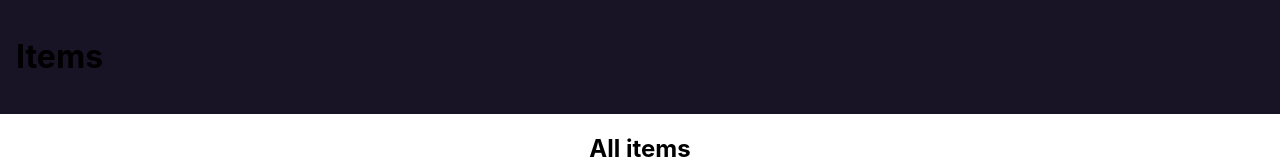
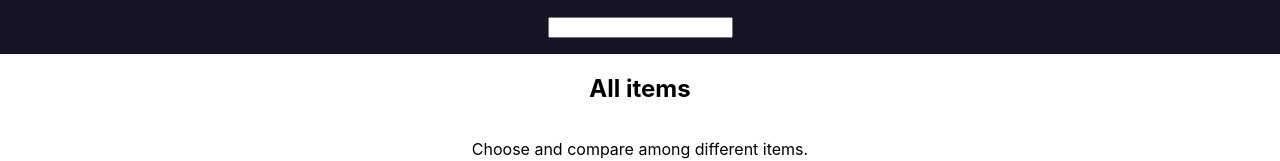
Before and after one commit to Wigglor/compare-site, a React (Create React App) app: page / in a window 1280 px wide. Shown: the top 161 px of the page. Built offline with nearby package versions, Linux system fonts and the light colour scheme.

Commit message:
Added remove logic to comparearea and input field in header

```diff
--- a/src/components/CompareCard/CompareCard.jsx
+++ b/src/components/CompareCard/CompareCard.jsx
@@ -22,6 +22,7 @@ const CompareCard = (props) => {
           key={item.id}
           name={item.name}
           price={item.price}
+          id={item.id}
           //   onRemove={cartItemRemoveHandler.bind(null, item.id)}
           //   onAdd={cartItemAddHandler.bind(null, item)}
         />
--- a/src/components/CompareCard/CompareItem.jsx
+++ b/src/components/CompareCard/CompareItem.jsx
@@ -1,7 +1,16 @@
 import styled from "styled-components";
 import { IoIosTrash } from "react-icons/io";
+import CompareContext from "../../store/compare-context";
+import { useContext } from "react";
 
 const CompareItem = (props) => {
+  const compareCtx = useContext(CompareContext);
+
+  const removeItem = (e) => {
+    console.log(e);
+    console.log(props);
+    compareCtx.removeItem(props.id);
+  };
   return (
     <CompareItemLi>
       <CompareItemLiInner>
@@ -10,7 +19,7 @@ const CompareItem = (props) => {
         <span>$ {props.id}</span>
       </CompareItemLiInner>
       <CompareItemLiInnerRemove>
-        <IoIosTrash />
+        <IoIosTrash onClick={removeItem} />
       </CompareItemLiInnerRemove>
     </CompareItemLi>
   );
@@ -20,6 +29,7 @@ export default CompareItem;
 
 const CompareItemLi = styled.li`
   background-color: #282c34;
+  // background-color: #da2c2c;
   list-style-type: none;
   color: #fff;
   padding: 1rem;
--- a/src/components/Layout/Header.jsx
+++ b/src/components/Layout/Header.jsx
@@ -2,10 +2,18 @@ import { Fragment } from "react";
 import styled from "styled-components";
 
 const Header = (props) => {
+  const submitInput = (e) => {
+    console.log(e.target.value);
+  };
   return (
     <Fragment>
       <Header_>
-        <h1>Items</h1>
+        <SearchArea>
+          {/* <searchArea> */}
+          <form action="/">
+            <input type="text" id="fname" name="fname" onChange={submitInput} />
+          </form>
+        </SearchArea>
       </Header_>
     </Fragment>
   );
@@ -13,6 +21,11 @@ const Header = (props) => {
 
 export default Header;
 
+const SearchArea = styled.div`
+  display: flex;
+  justify-content: center;
+`;
+
 const Header_ = styled.header`
   margin: 0rem 0rem;
   padding: 1rem;
```
Also changed, not shown: src/store/CompareProvider.jsx (+0 -12 lines).
